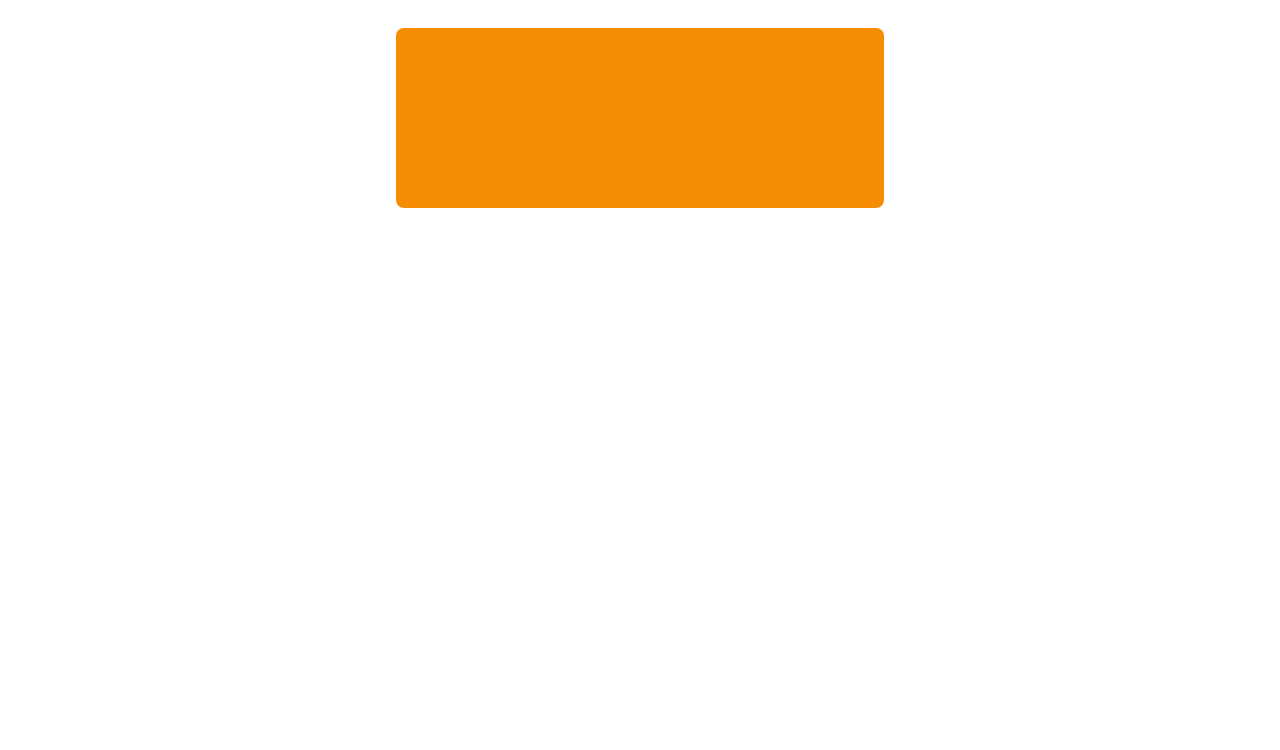
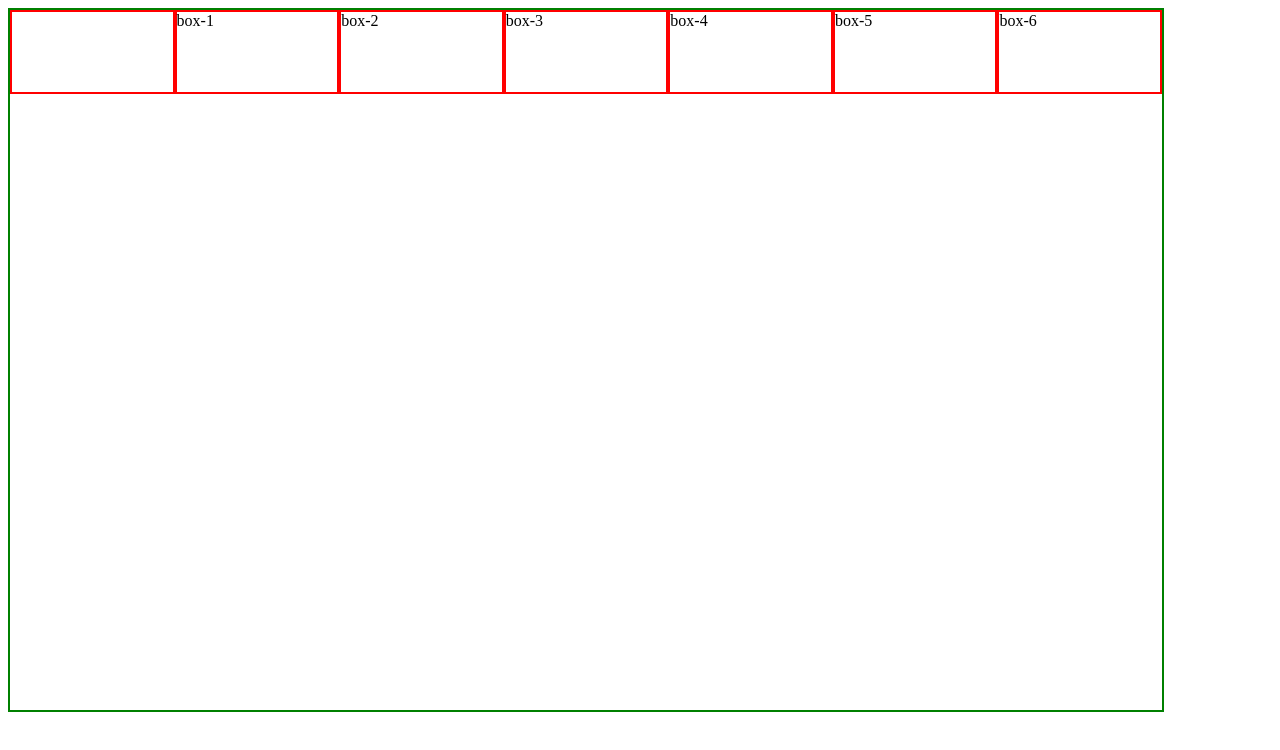
Before and after one commit to nikita150187/Flexbox_BEM, a plain HTML site: page index.html in a window 1280 px wide. Drawn offline with Linux system fonts and the light colour scheme.

Commit message:
added box in container

```diff
--- a/index.html
+++ b/index.html
@@ -8,11 +8,14 @@
 </head>
 <body>
     <div class="container">
-        <div class="block block-1">
-          <div class="box fixed-height"></div>
-          <div class="box fixed-height"></div>
-          <div class="box fixed-height"></div>
-        </div>
+      <div class="box"></div>
+        <div class="box">box-1</div>
+        <div class="box">box-2</div>
+        <div class="box">box-3</div>
+        <div class="box">box-4</div>
+        <div class="box">box-5</div>
+        <div class="box">box-6</div>
+
   </div>
 </body>
 </html>
--- a/style/flex.css
+++ b/style/flex.css
@@ -1,16 +1,13 @@
-.container {
-    display: flex;
-    flex-wrap: wrap;
-    justify-content: center;
-  }
+.container{
+  display: flex;
+  width: 1152px;
+  height: 700px;
+  border: 2px solid green;
+  justify-content: space-around;
+}
 
-  .block {
-    width: 468px;
-    height: 160px;
-    display: flex;
-    flex-direction: row;
-    background-color: #f48c06;
-    margin: 20px;
-    padding: 10px;
-    border-radius: 8px;
-  }
+.box{
+  border: 2px solid red;
+  width: 200px;
+  height: 80px;
+}
```
